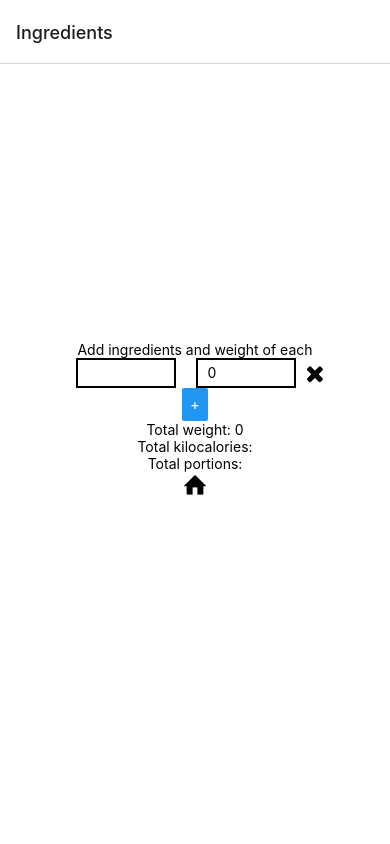
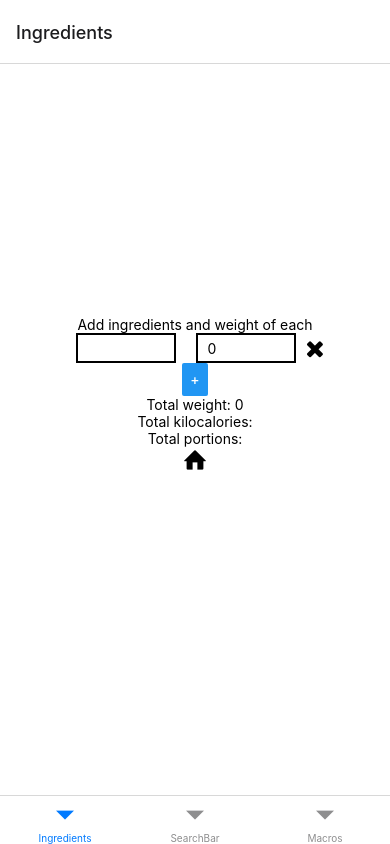
Before and after one commit to majaluoma/mobiili_makrot, a React Native app: screen /Ingredients in a window 390 px wide. Built offline with nearby package versions, Linux system fonts and the light colour scheme.

Commit message:
navigointi muutettu

```diff
--- a/App.tsx
+++ b/App.tsx
@@ -2,24 +2,20 @@ import { NavigationContainer } from "@react-navigation/native";
 import { createBottomTabNavigator } from "@react-navigation/bottom-tabs";
 import { StyleSheet, Text, View } from "react-native";
 import Macros from "./components/Macros";
-import MaterialCommunityIcons from "@expo/vector-icons/MaterialCommunityIcons";
-import Entypo from "@expo/vector-icons/Entypo";
-import MaterialIcons from "@expo/vector-icons/MaterialIcons";
 import Ingredients from "./components/Ingredients";
 import SearchBar from "./components/SearchBar";
-import { createNativeStackNavigator } from "@react-navigation/native-stack";
-import { RootStackParamList } from "./types/ReactTypes";
+
 
 const Tab = createBottomTabNavigator();
-const Stack = createNativeStackNavigator<RootStackParamList>();
+
 export default function App() {
     return (
         <NavigationContainer>
-            <Stack.Navigator>
-                <Stack.Screen name="Ingredients" component={Ingredients} />
-                <Stack.Screen name="SearchBar" component={SearchBar} />
-                <Stack.Screen name="Macros" component={Macros} />
-            </Stack.Navigator>
+            <Tab.Navigator>
+                <Tab.Screen name="Ingredients" component={Ingredients} />
+                <Tab.Screen name="SearchBar" component={SearchBar} />
+                <Tab.Screen name="Macros" component={Macros} />
+            </Tab.Navigator>
         </NavigationContainer>
     );
 }
--- a/components/Ingredients.tsx
+++ b/components/Ingredients.tsx
@@ -16,10 +16,7 @@ import FontAwesome from '@expo/vector-icons/FontAwesome';
 import FineliPalvelu from "../services/FineliPalvelu";
 import { FinavianRuokaTiedot } from "../types/Interfaces";
 import log from "../services/log";
-import { NavigationContainer } from '@react-navigation/native';
-import { createNativeStackNavigator, NativeStackScreenProps } from '@react-navigation/native-stack';
 import Entypo from "@expo/vector-icons/Entypo";
-import { RootStackParamList } from "../types/ReactTypes";
 
 
 const numberSchema = z.number();
@@ -28,8 +25,7 @@ type IngredientAmount  = {
     ingredient : string;
     amount : number;
 }
-type SearchScreenProps = NativeStackScreenProps<RootStackParamList, 'Ingredients'>
-export default function Ingredients(props : SearchScreenProps) {
+export default function Ingredients() {
     const baseIngredient : IngredientAmount = {
         ingredient: "peruna",
         amount : 0
```
Also changed, not shown: types/ReactTypes.ts (deleted, +0 -8 lines).
